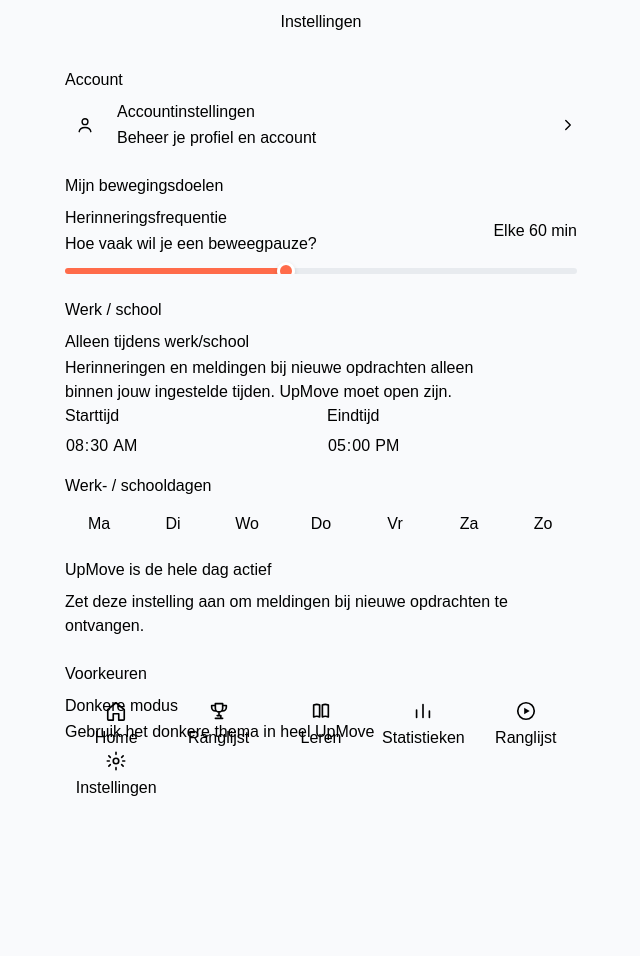
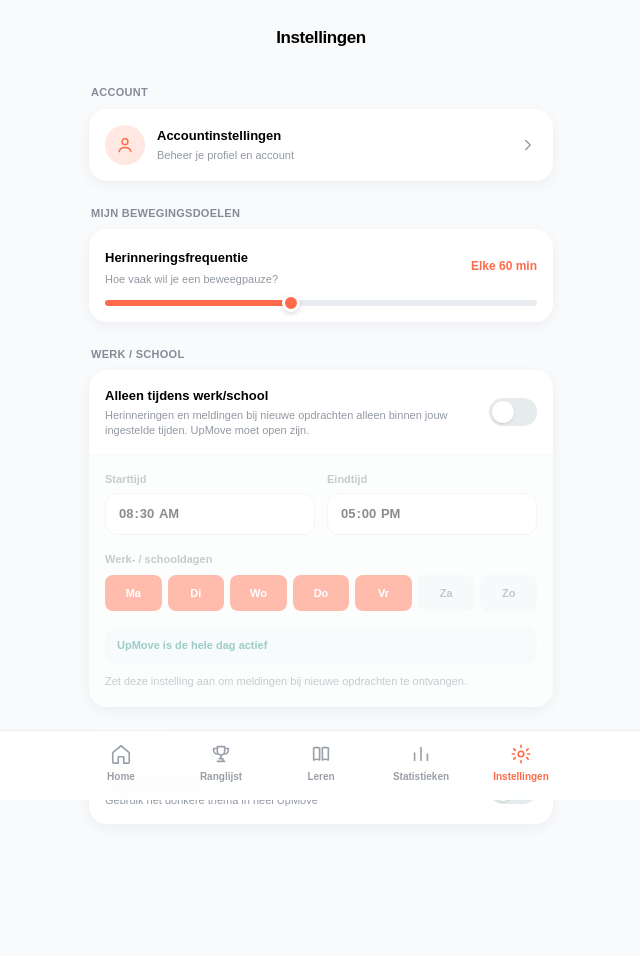
Before and after one commit to RensvdBurg/project-in-beweging, a PHP site: page /pages/settings/settings.php in a window 1280 px wide. Shown: the whole page, without its empty margins (319-959 px from the left). Before the commit the page ends 796 px from the top, so only its background shows below. Run offline with PHP 8.4, Linux system fonts and the light colour scheme; the visitor is signed in with stand-in values (Sample User, id 1).

Commit message:
update footer

```diff
--- a/components/footer.php
+++ b/components/footer.php
@@ -99,18 +99,6 @@ function footerItemClass(bool $active): string
       </svg>
 
       <span>Statistieken</span>
-    </a>
-
-    <!-- BEWEGEN -->
-    <a href="/project-in-beweging/?screen=bewegen"
-      class="<?= footerItemClass(!$isSettingsPage && $currentScreen === 'bewegen') ?>" data-screen="bewegen">
-      <svg width="22" height="22" viewBox="0 0 24 24" fill="none" aria-hidden="true">
-        <circle cx="12" cy="12" r="9" stroke="currentColor" stroke-width="1.8" />
-
-        <path d="M10 8.5v7l6-3.5-6-3.5z" fill="currentColor" />
-      </svg>
-
-      <span>Ranglijst</span>
     </a>
 
     <!-- INSTELLINGEN -->
--- a/css/output.css
+++ b/css/output.css
@@ -41,6 +41,7 @@
     --default-transition-timing-function: cubic-bezier(0.4, 0, 0.2, 1);
     --default-font-family: var(--font-sans);
     --default-mono-font-family: var(--font-mono);
+    --color-app-bg: #f4f5f7;
     --color-surface: #ffffff;
     --color-ink: #1a1a1a;
     --color-muted: #8a8f98;
@@ -598,6 +599,7 @@
   }
   .scroll-smooth {
     scroll-behavior: smooth;
+  }
   .rounded-2xl {
     border-radius: var(--radius-2xl);
   }
@@ -1193,9 +1195,6 @@
   }
   .disabled\:cursor-not-allowed:disabled {
     cursor: not-allowed;
-  }
-  .disabled\:opacity-40:disabled {
-    opacity: 40%;
   }
   .disabled\:opacity-50:disabled {
     opacity: 50%;
@@ -1424,7 +1423,6 @@ html.upmove-dark .account-input {
 html.upmove-dark .account-avatar {
   background-color: #382823;
 }
-html.upmove-dark .account-surface .settings-divider, html.upmove-dark .account-surface .border-t {
 .leaderboard-rank {
   display: grid;
   width: 2rem;
```
